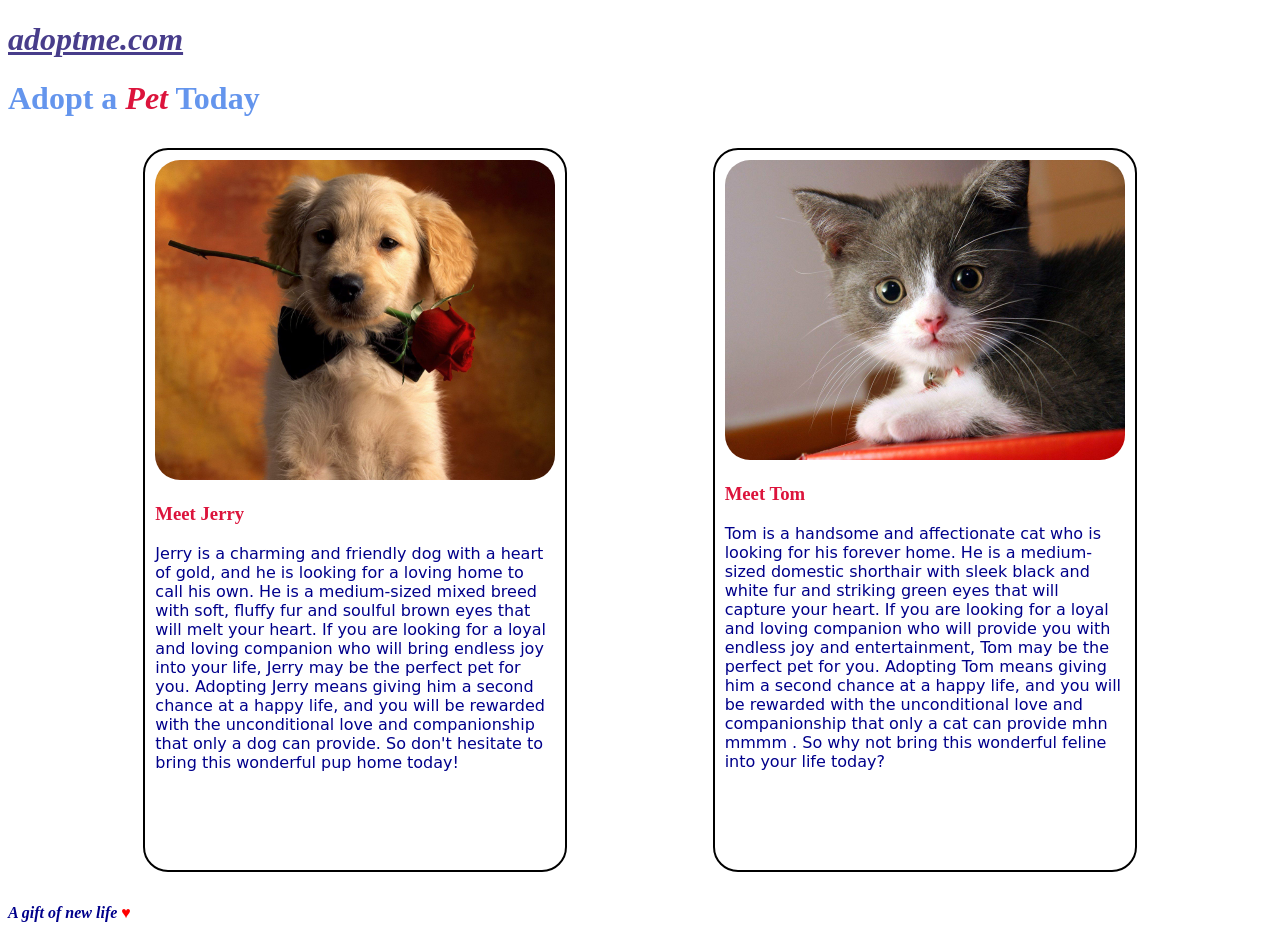
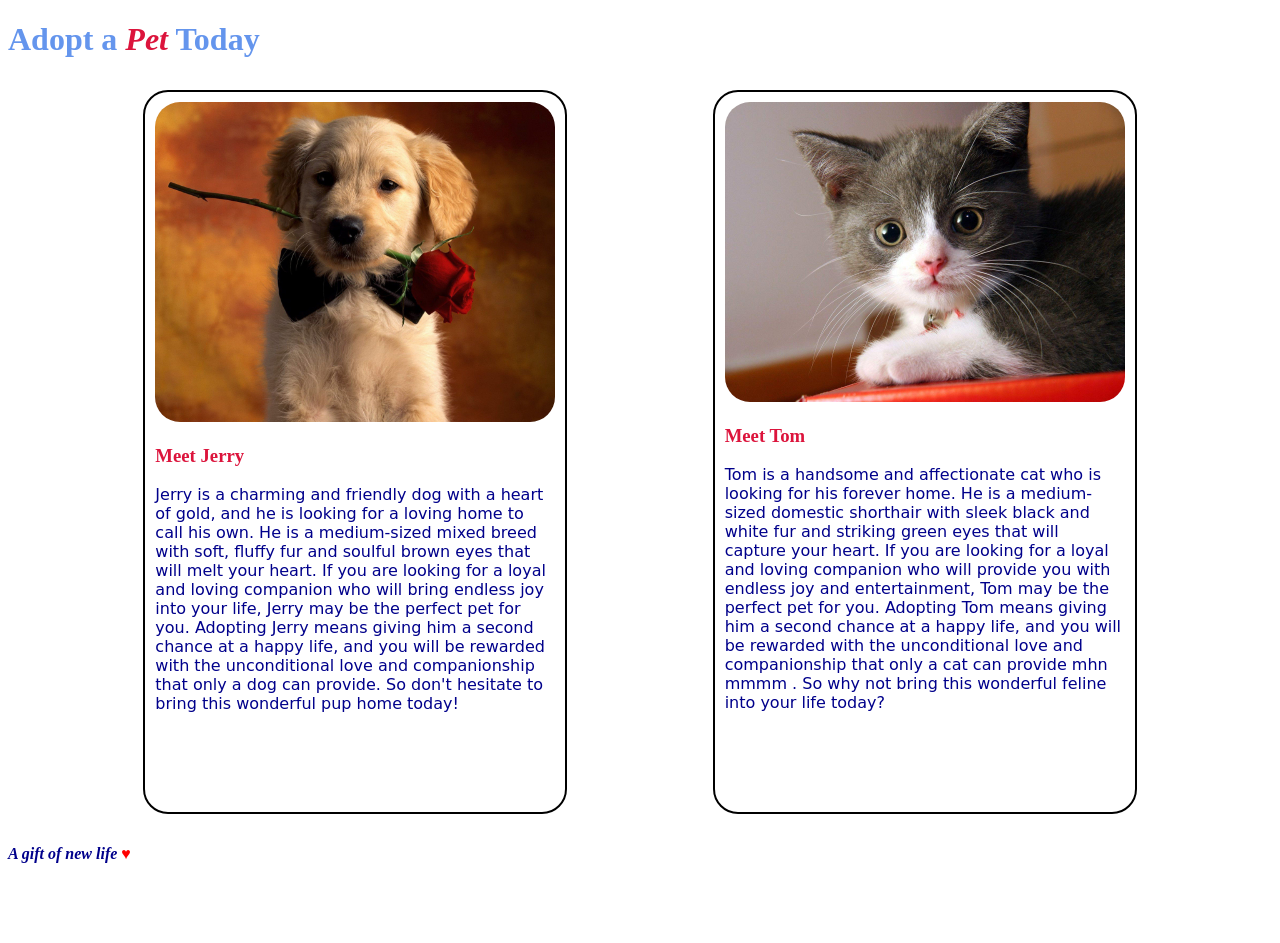
Before and after one commit to Hajira-S-Feroze/pet_adoption, a plain HTML site: page index.html in a window 1280 px wide. After the commit the page ends 884 px from the top, so only its background shows below. Drawn offline with Linux system fonts and the light colour scheme.

Commit message:
Update index.html

```diff
--- a/index.html
+++ b/index.html
@@ -7,7 +7,6 @@
     <link rel="stylesheet" href="style.css">
 </head>
 <body>
-    <h1 id="h1"><i>adoptme.com</i></h1>
     <h1>Adopt a <span>Pet</span> Today</h1>
     <div id="pets">
     <div id="cards">
```
